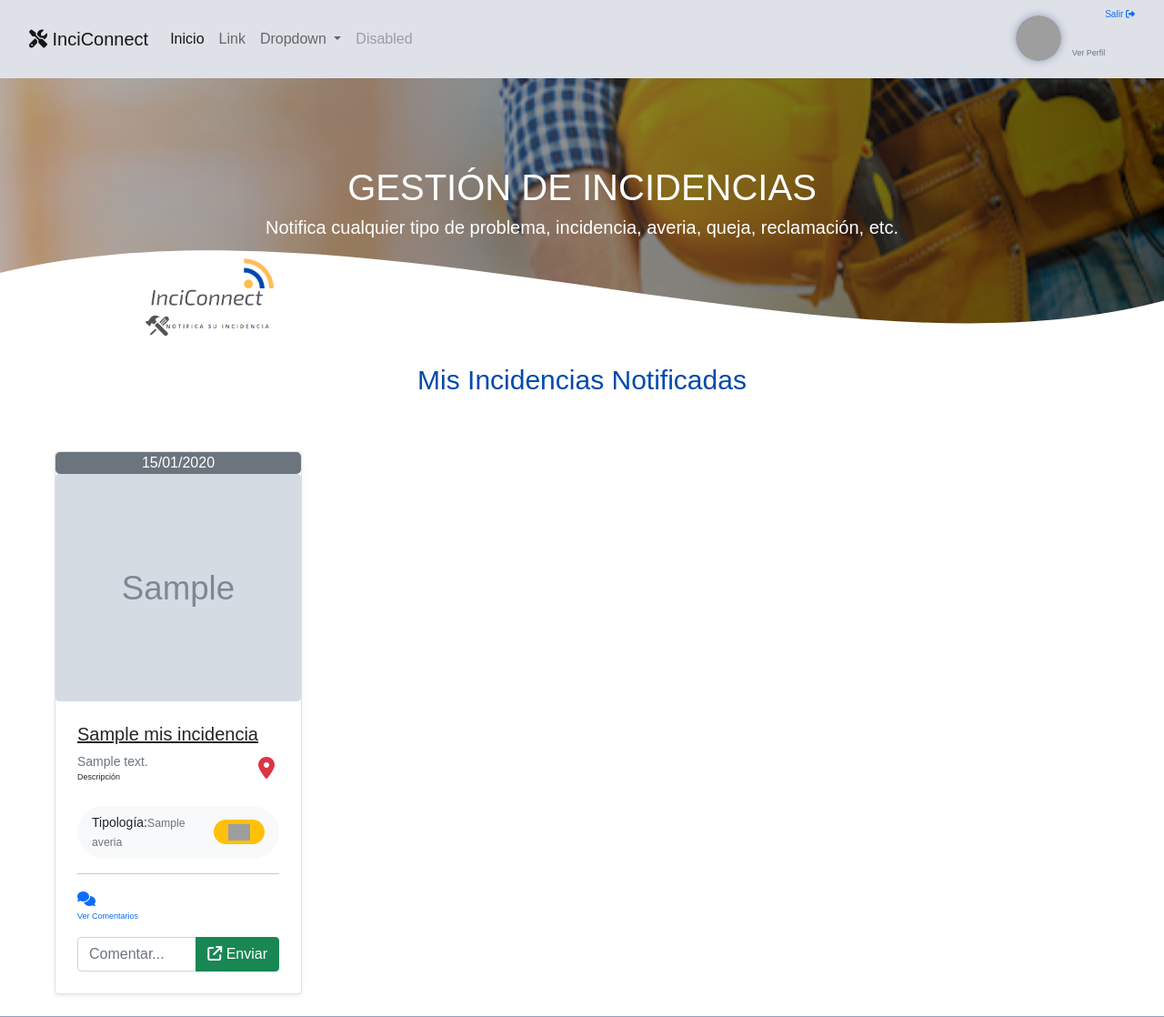
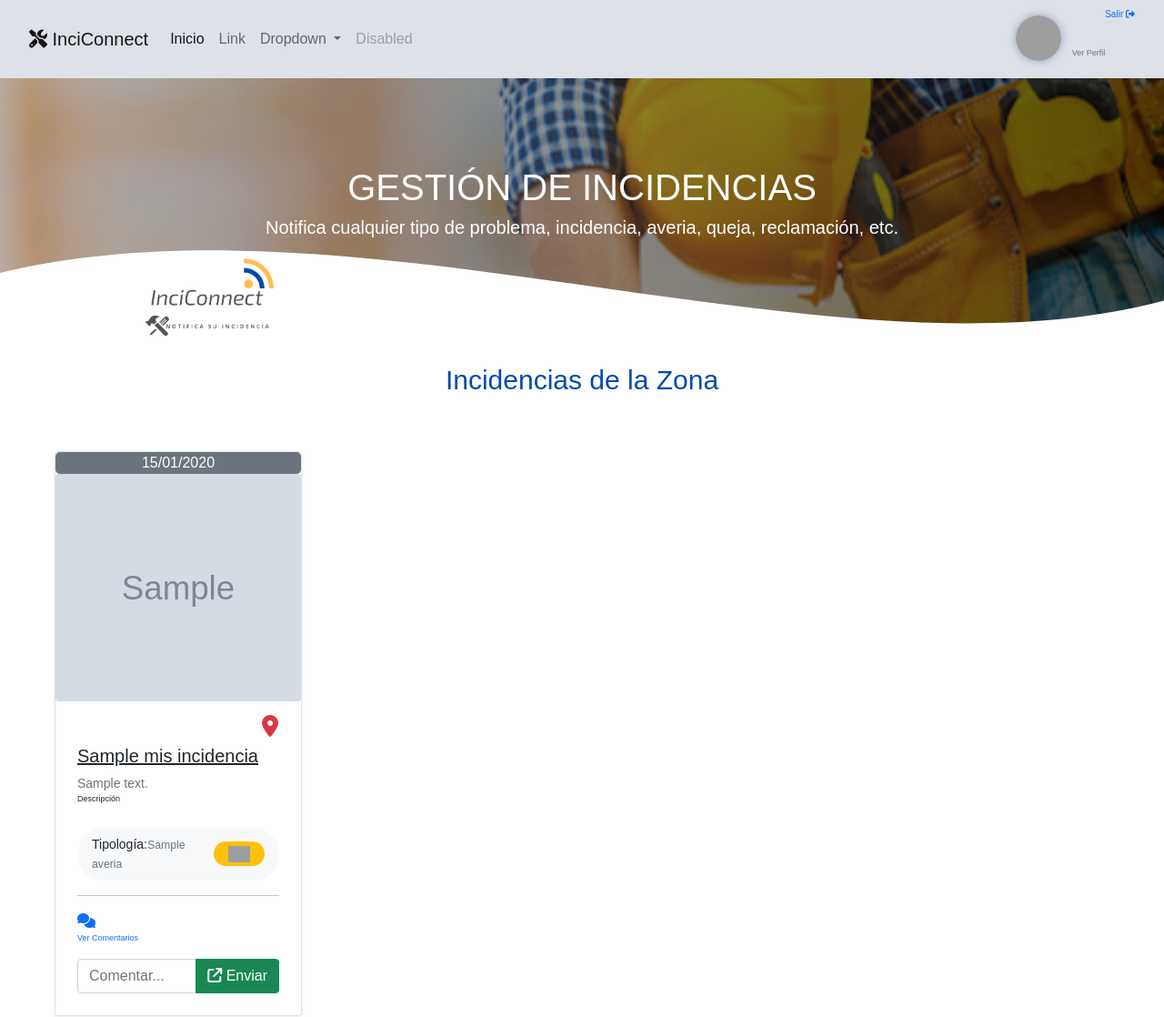
Before and after one commit to diego-sanchez-r/Proyecto-Fin-Ciclo-Daw-2022, a Symfony app: template templates/incidencia/misIncidenciasNotificadas.html.twig in a window 1280 px wide. Shown: the top 1118 px of the page at 91% size. Run offline with Twig, Linux system fonts and the light colour scheme; the template is opened without the code that fills it: most values are stand-ins (such as "Sample title", 1, 10 or a date in 2020); grey boxes marked "Sample" are stand-in pictures; some libraries are stand-ins or nearby versions; grey boxes are pictures that could not be loaded.

Commit message:
Colocar icono de ubicación

```diff
--- a/templates/incidencia/index.html.twig
+++ b/templates/incidencia/index.html.twig
@@ -26,12 +26,13 @@
                         <div class="w-100 bg-secondary text-white text-center rounded-3">
                             {{incidencia.fechaCreacion | date("d/m/Y")}}
                         </div>
-                        <a href="/imagenes/img_incidencias/{{incidencia.imagen}}" data-lightbox="photos">
+                        <a href="/imagenes/img_incidencias/{{incidencia.imagen}}" data-lightbox="photos" title="Zoom">
                             <img class="img-fluid card-img-top rounded-2" src="/imagenes/img_incidencias/{{incidencia.imagen}}"  style="height: 250px !important;">
                         </a>
                         <div class="p-4">
+                            <br>
                             <h5> <a href="{{ path("ver_incidencia",{id:incidencia.id}) }}"class="text-dark" title="Ver Detalles">{{ incidencia.titulo }}</a></h5>
-                            <a class="text-decoration-none text-danger fs-4" style="float: right; margin-right: 5px; " data-bs-toggle="offcanvas" title="Ubicación"
+                            <a class="text-decoration-none text-danger fs-4" style="float: right; margin-right: 1px; margin-top: -70px; " data-bs-toggle="offcanvas" title="Ubicación"
                                 href="#offcanvasExample{{incidencia.id}}-{{incidencia.id}}" role="button" aria-controls="offcanvasExample">
                                 <i class="fa-solid fa-location-dot"></i></a>
 
@@ -74,7 +75,6 @@
                     </div>
                     <div class="offcanvas offcanvas-bottom" tabindex="-1" id="offcanvasExample{{incidencia.id}}-{{incidencia.id}}" aria-labelledby="offcanvasBottomLabel">
                         <div class="offcanvas-header">
-                            <h5 class="offcanvas-title" id="offcanvasBottomLabel"><i class="fa-solid fa-map-location-dot"></i> Ubicación Incidencia</h5>
                             <button type="button" class="btn-close text-reset" data-bs-dismiss="offcanvas" aria-label="Close"></button>
                         </div>
                         <div class="offcanvas-body">
--- a/templates/incidencia/misIncidenciasNotificadas.html.twig
+++ b/templates/incidencia/misIncidenciasNotificadas.html.twig
@@ -16,7 +16,7 @@
 
     </style>
     {%include 'menu.html.twig' %}
-<h2 class="titulo">Mis Incidencias Notificadas</h2>
+<h2 class="titulo">Incidencias de la Zona</h2>
 <div class="container-fluid">
     <div class="px-lg-5">
         <div class="row">
@@ -26,12 +26,13 @@
                         <div class="w-100 bg-secondary text-white text-center rounded-3">
                             {{incidencia.fechaCreacion | date("d/m/Y")}}
                         </div>
-                        <a href="/imagenes/img_incidencias/{{incidencia.imagen}}" data-lightbox="photos">
+                        <a href="/imagenes/img_incidencias/{{incidencia.imagen}}" data-lightbox="photos" title="Zoom">
                             <img class="img-fluid card-img-top rounded-2" src="/imagenes/img_incidencias/{{incidencia.imagen}}"  style="height: 250px !important;">
                         </a>
                         <div class="p-4">
+                            <br>
                             <h5> <a href="{{ path("ver_incidencia",{id:incidencia.id}) }}"class="text-dark" title="Ver Detalles">{{ incidencia.titulo }}</a></h5>
-                            <a class="text-decoration-none text-danger fs-4" style="float: right; margin-right: 5px; " data-bs-toggle="offcanvas" title="Ubicación"
+                            <a class="text-decoration-none text-danger fs-4" style="float: right; margin-right: 1px; margin-top: -70px; " data-bs-toggle="offcanvas" title="Ubicación"
                                 href="#offcanvasExample{{incidencia.id}}-{{incidencia.id}}" role="button" aria-controls="offcanvasExample">
                                 <i class="fa-solid fa-location-dot"></i></a>
 
@@ -74,7 +75,6 @@
                     </div>
                     <div class="offcanvas offcanvas-bottom" tabindex="-1" id="offcanvasExample{{incidencia.id}}-{{incidencia.id}}" aria-labelledby="offcanvasBottomLabel">
                         <div class="offcanvas-header">
-                            <h5 class="offcanvas-title" id="offcanvasBottomLabel"><i class="fa-solid fa-map-location-dot"></i> Ubicación Incidencia</h5>
                             <button type="button" class="btn-close text-reset" data-bs-dismiss="offcanvas" aria-label="Close"></button>
                         </div>
                         <div class="offcanvas-body">
```
